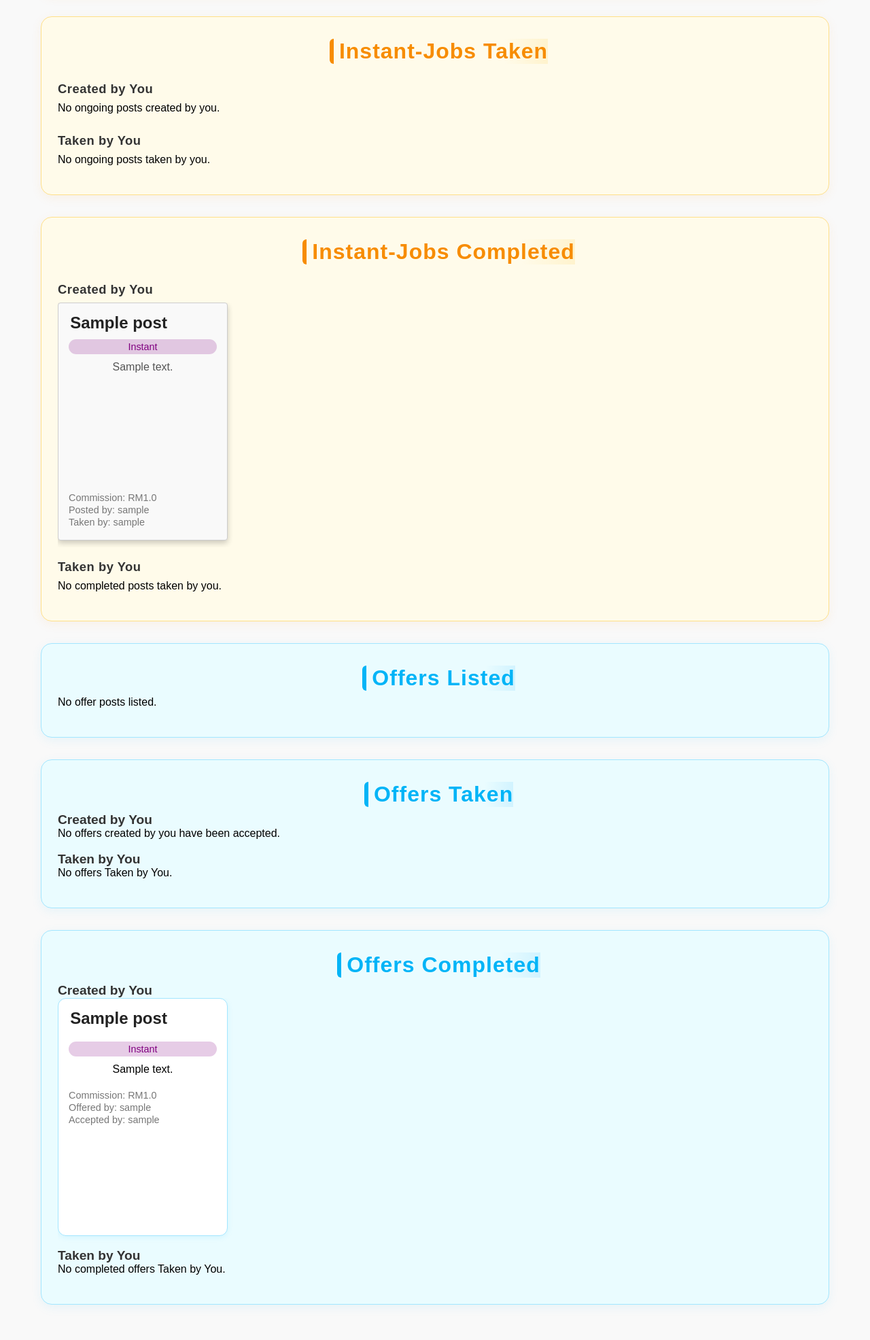
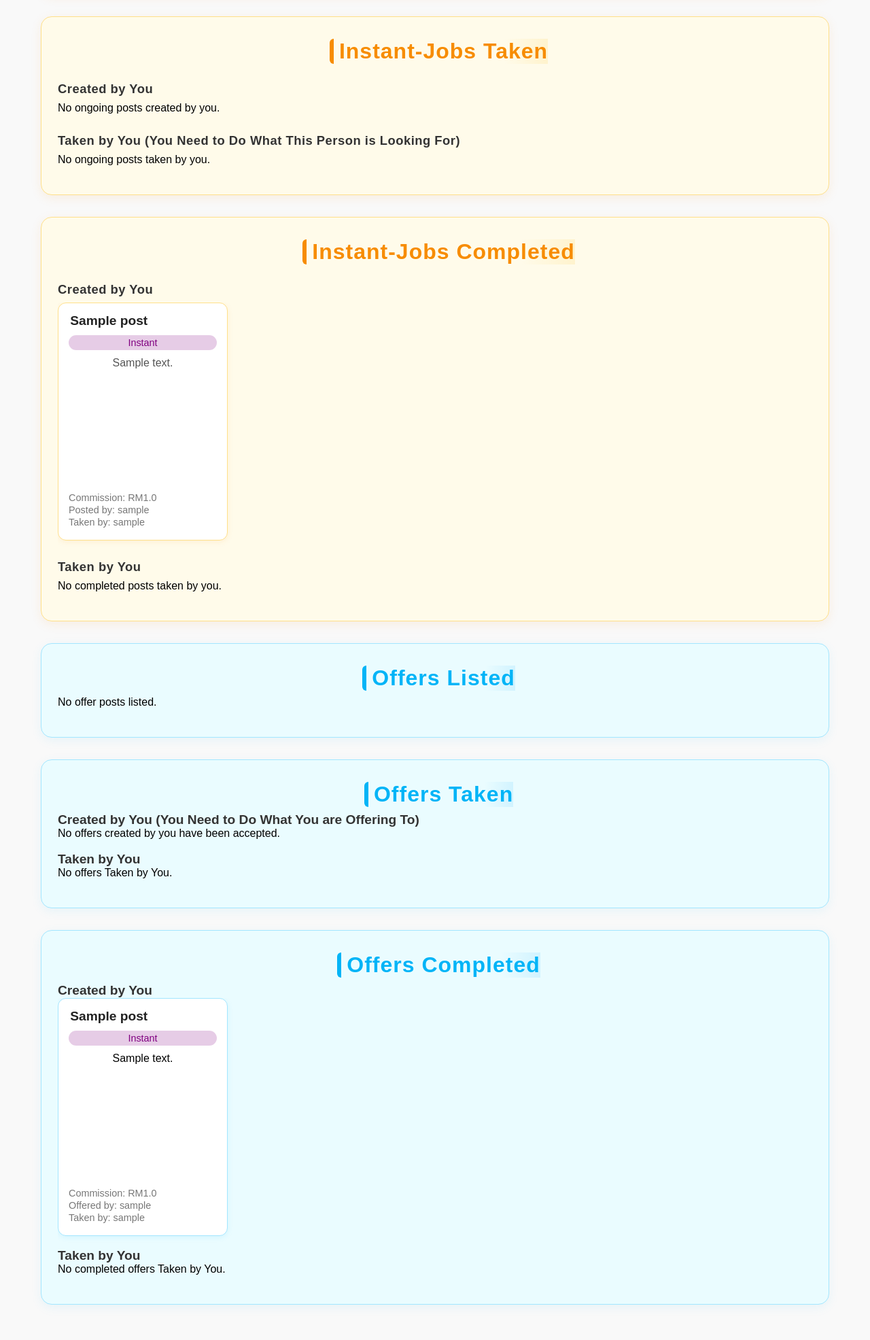
Before and after one commit to HannanNaimy/7-04, a Flask app: a page that uses templates/ownerprofile.html in a window 1280 px wide. Shown: the part 572-2543 px from the top of the page at 68% size. Run offline with Flask 3, Linux system fonts and the light colour scheme; the visitor is signed in with stand-in values (Sample User, id 1); tables that the repository leaves empty hold one stand-in row (values such as "Sample post"); grey boxes marked "Sample" are stand-in pictures.

Commit message:
Major Fixes

```diff
--- a/templates/offeringto.html
+++ b/templates/offeringto.html
@@ -6,7 +6,7 @@
 {% block content %}
 <div class="jobs-container">
   <div class="jobs-header">
-    <h1>"Offering To"</h1>
+    <h1>Offering To...</h1>
     {% if offer_count < 7 %}
       <a href="javascript:void(0)" id="openCreateOfferModal" class="create-post-button">
         Create Offer
--- a/templates/ownerprofile.html
+++ b/templates/ownerprofile.html
@@ -201,8 +201,8 @@
 
   /* Footer container at the bottom of each job post */
   .job-footer {
-    display: block;
-    margin-top: 1%;
+    display: block !important;
+    margin-top: auto !important;
   }
 
   .job-meta-info {
@@ -331,6 +331,54 @@
 .offer-posts .offer-post h2 {
   color: #222 !important;
 }
+
+/* --- Harmonize Job and Offer Card Styles --- */
+.listed-posts {
+  background: #fffbea;
+  border-radius: 16px;
+  box-shadow: 0 4px 16px rgba(247, 140, 0, 0.10);
+  padding: 32px 24px 24px 24px;
+  margin: 32px 0;
+  border: 1.5px solid #ffe08a;
+  position: relative;
+}
+
+.listed-container .job-post {
+  flex: 0 0 250px;
+  height: 350px;
+  background: #fff;
+  border: 1.5px solid #ffe08a;
+  border-radius: 12px;
+  box-shadow: 0 2px 8px rgba(247, 140, 0, 0.10);
+  transition: box-shadow 0.2s, border-color 0.2s;
+  display: flex;
+  flex-direction: column;
+  padding: 15px;
+}
+
+.listed-container .job-post:hover {
+  box-shadow: 0 6px 18px rgba(247, 140, 0, 0.18);
+  border-color: #f78c00;
+  /* Vibrant hover effect, similar to offer-posts */
+  background: linear-gradient(90deg, #fffbea 80%, #ffe08a 100%);
+}
+
+/* Make job/offer title color consistent */
+.job-post h2,
+.offer-post h2 {
+  color: #222 !important;
+  font-size: 1.2rem !important;
+  margin-bottom: 10px !important;
+  margin-top: 0 !important;
+  font-weight: bold !important;
+}
+
+/* Make job-footer always stick to bottom */
+.job-footer {
+  display: block !important;
+  margin-top: auto !important;
+}
+
 {% endblock %}
 
 {% block content %}
@@ -442,7 +490,7 @@
     </div>
 
     <!-- Subsection: Taken by You -->
-    <h3>Taken by You</h3>
+    <h3>Taken by You (You Need to Do What This Person is Looking For)</h3>
     <div class="listed-container">
       {% if ongoing_taken_jobs|length == 0 %}
         <p>No ongoing posts taken by you.</p>
@@ -581,7 +629,7 @@
 
   <div class="offer-posts">
     <h2 class="label">Offers Taken</h2>
-    <h3>Created by You</h3>
+    <h3>Created by You (You Need to Do What You are Offering To)</h3>
     <div class="offer-container">
       {% if accepted_offer_posts_created|length == 0 %}
         <p>No offers created by you have been accepted.</p>
@@ -603,7 +651,7 @@
               <span class="job-meta">Salary Range: RM{{ offer.salary_range }}</span><br>
               {% endif %}
               <span class="job-meta">Offered by: {{ offer.creator.username }}</span><br>
-              <span class="job-meta">Accepted by: {{ offer.responder.username }}</span>
+              <span class="job-meta">Taken by: {{ offer.responder.username }}</span>
             </div>
             <div class="job-options">
             </div>
@@ -634,7 +682,7 @@
               <span class="job-meta">Salary Range: RM{{ offer.salary_range }}</span><br>
               {% endif %}
               <span class="job-meta">Offered by: {{ offer.creator.username }}</span><br>
-              <span class="job-meta">Accepted by: {{ offer.responder.username }}</span>
+              <span class="job-meta">Taken by: {{ offer.responder.username }}</span>
             </div>
             <div class="job-options">
             </div>
@@ -669,7 +717,7 @@
               <span class="job-meta">Salary Range: RM{{ offer.salary_range }}</span><br>
               {% endif %}
               <span class="job-meta">Offered by: {{ offer.creator.username }}</span><br>
-              <span class="job-meta">Accepted by: {{ offer.responder.username }}</span>
+              <span class="job-meta">Taken by: {{ offer.responder.username }}</span>
             </div>
           </div>
         </div>
@@ -698,7 +746,7 @@
               <span class="job-meta">Salary Range: RM{{ offer.salary_range }}</span><br>
               {% endif %}
               <span class="job-meta">Offered by: {{ offer.creator.username }}</span><br>
-              <span class="job-meta">Accepted by: {{ offer.responder.username }}</span>
+              <span class="job-meta">Taken by: {{ offer.responder.username }}</span>
             </div>
           </div>
         </div>
```
Also changed, not shown: templates/lookingfor.html (+14 -8 lines).
